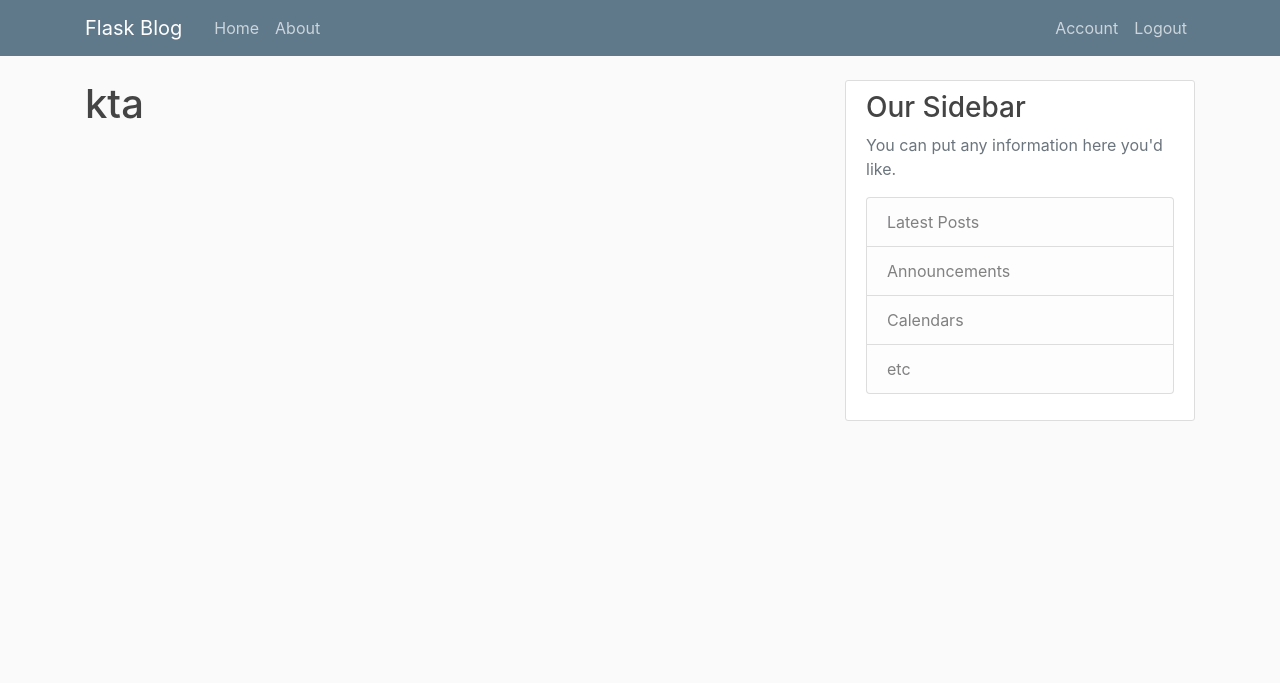
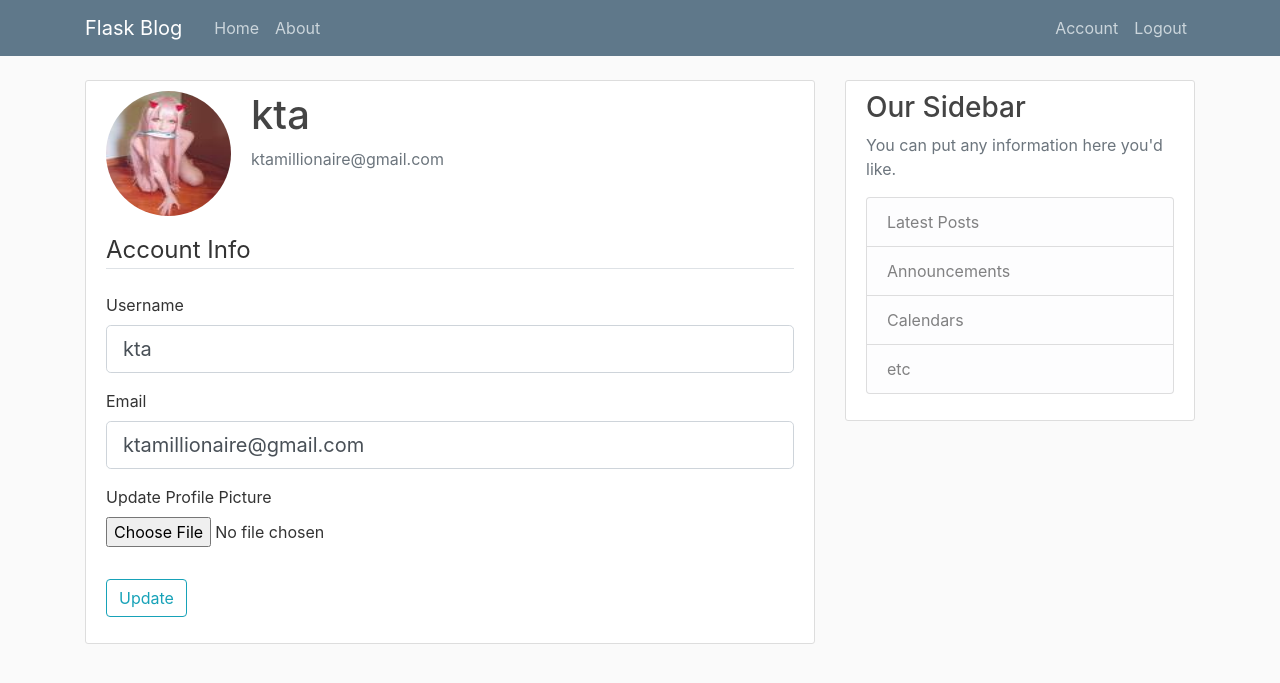
Before and after one commit to kta95/myflaskblog, a Flask app: page /account in a window 1280 px wide. Shown: the top 683 px of the page. Run offline with Flask 2, Linux system fonts and the light colour scheme; a user stored in the database is signed in; some libraries are stand-ins or nearby versions.

Commit message:
added account setting

```diff
--- a/flaskblog/form.py
+++ b/flaskblog/form.py
@@ -1,4 +1,6 @@
 from flask_wtf import FlaskForm
+from flask_wtf.file import FileField, FileAllowed
+from flask_login import current_user
 from wtforms import StringField, PasswordField, SubmitField, BooleanField
 from wtforms.validators import DataRequired, Length, Email, EqualTo, ValidationError
 from flaskblog.model import User
@@ -34,3 +36,26 @@ class LoginForm(FlaskForm):
                              validators=[DataRequired(), Length(min=8)])
     remember = BooleanField('Remember me')
     submit = SubmitField('Log In')
+
+
+class UpdateAccountForm(FlaskForm):
+    # for username field in registration form with validations
+    username = StringField('Username',
+                           validators=[DataRequired(), Length(min=2, max=20)])
+    email = StringField('Email',
+                        validators=[DataRequired(), Email()])
+
+    picture = FileField('Update Profile Picture', validators=[FileAllowed(['jpg', 'png'])])
+    submit = SubmitField('Update')
+
+    def validate_username(self, username):
+        if username.data != current_user.username:
+            user = User.query.filter_by(username=username.data).first()
+            if user:
+                raise ValidationError('That username is taken. Please choose another one!')
+
+    def validate_email(self, email):
+        if email.data != current_user.email:
+            user = User.query.filter_by(email=email.data).first()
+            if user:
+                raise ValidationError('That email is taken. Please choose another one!')
--- a/flaskblog/model.py
+++ b/flaskblog/model.py
@@ -12,7 +12,7 @@ class User(db.Model, UserMixin):
     id = db.Column(db.Integer, primary_key=True)
     username = db.Column(db.String(20), unique=True, nullable=False)
     email = db.Column(db.String(120), unique=True, nullable=False)
-    image_file = db.Column(db.String(20), nullable=False, default='default.jpg')
+    image_file = db.Column(db.String(20), nullable=False, default='batman.jpg')
     password = db.Column(db.String(60), nullable=False)
     posts = db.relationship('Post', backref='author', lazy=True)
 
--- a/flaskblog/route.py
+++ b/flaskblog/route.py
@@ -1,6 +1,9 @@
+import os
+import secrets
+from PIL import Image
 from flask import render_template, url_for, flash, redirect, request
 from flaskblog.model import User, Post
-from flaskblog.form import RegistrationForm, LoginForm
+from flaskblog.form import RegistrationForm, LoginForm, UpdateAccountForm
 from flaskblog import app, db, bcrypt
 from flask_login import login_user, current_user, logout_user, login_required
 
@@ -71,7 +74,33 @@ def logout():
     return redirect(url_for('home'))
 
 
-@app.route("/account")
+def save_picture(form_picture):
+    random_hex = secrets.token_hex(8)
+    _, f_ext = os.path.splitext(form_picture.filename)
+    picture_fn = random_hex + f_ext
+    picture_path = os.path.join(app.root_path, 'static/profile_pics', picture_fn)
+    output_size = (125, 125)
+    i = Image.open(form_picture)
+    i.thumbnail(output_size)
+    i.save(picture_path)
+    return picture_fn
+
+
+@app.route("/account", methods=['GET', 'POST'])
 @login_required
 def account():
-    return render_template('account.html', title='Account')
+    form = UpdateAccountForm()
+    if form.validate_on_submit():
+        if form.picture.data:
+            picture_file = save_picture(form.picture.data)
+            current_user.image_file = picture_file
+        current_user.username = form.username.data
+        current_user.email = form.email.data
+        db.session.commit()
+        flash('Your account has been updated!', 'success')
+        return redirect(url_for('account'))
+    elif request.method == 'GET':
+        form.username.data = current_user.username
+        form.email.data = current_user.email
+    image_file = url_for('static', filename='profile_pics/' + current_user.image_file)
+    return render_template('account.html', title='Account', image_file=image_file, form=form)
--- a/flaskblog/templates/account.html
+++ b/flaskblog/templates/account.html
@@ -1,5 +1,59 @@
 {% extends "base.html" %}
 
 {% block body %}
-    <h1>{{ current_user.username }}</h1>
+    <div class="content-section">
+      <div class="media">
+        <img class="rounded-circle account-img" src="{{ image_file }}">
+        <div class="media-body">
+          <h2 class="account-heading">{{ current_user.username }}</h2>
+          <p class="text-secondary">{{ current_user.email }}</p>
+        </div>
+      </div>
+      <!-- FORM HERE -->
+         <form method="POST" action="" enctype="multipart/form-data">
+            {{ form.hidden_tag() }}
+            <fieldset class="form-group">
+                <legend class="border-bottom mb-4">Account Info</legend>
+                <div class="form-group">
+                    {{ form.username.label(class="form-control-label") }}
+
+                    {% if form.username.errors %}
+                        {{ form.username(class="form-control form-control-lg is-invalid") }}
+                        <div class="invalid-feedback">
+                            {% for error in form.username.errors %}
+                                <span>{{ error }}</span>
+                            {% endfor %}
+                        </div>
+                    {% else %}
+                        {{ form.username(class="form-control form-control-lg") }}
+                    {% endif %}
+                </div>
+                <div class="form-group">
+                    {{ form.email.label(class="form-control-label") }}
+                    {% if form.email.errors %}
+                        {{ form.email(class="form-control form-control-lg is-invalid") }}
+                        <div class="invalid-feedback">
+                            {% for error in form.email.errors %}
+                                <span>{{ error }}</span>
+                            {% endfor %}
+                        </div>
+                    {% else %}
+                        {{ form.email(class="form-control form-control-lg") }}
+                    {% endif %}
+                </div>
+                <div class="form-group">
+                    {{ form.picture.label() }}
+                    {{ form.picture(class="form-control-file") }}
+                    {% if form.picture.errors %}
+                        {% for error in form.picture.errors %}
+                            <span class="text-danger">{{ error }}</span><br>
+                        {% endfor %}
+                    {% endif %}
+                </div>
+            </fieldset>
+             <div class="form-group">
+                    {{ form.submit(class="btn btn-outline-info") }}
+             </div>
+         </form>
+    </div>
 {% endblock %}
```
Also changed, not shown: flaskblog/site.db, flaskblog/static/profile_pics/08f52600fb80fcd8.jpg (added), flaskblog/static/profile_pics/3f39374d865fc7f7.jpg (added), flaskblog/static/profile_pics/636f717fb9845ac6.jpg (added), flaskblog/static/profile_pics/76e086d824d09c22.jpg (added), flaskblog/static/profile_pics/7fca7d02b4d6dbfa.jpg (added), flaskblog/static/profile_pics/batman.jpg (added), flaskblog/static/profile_pics/f619011b26e6f723.jpg (added), 1 other file.
